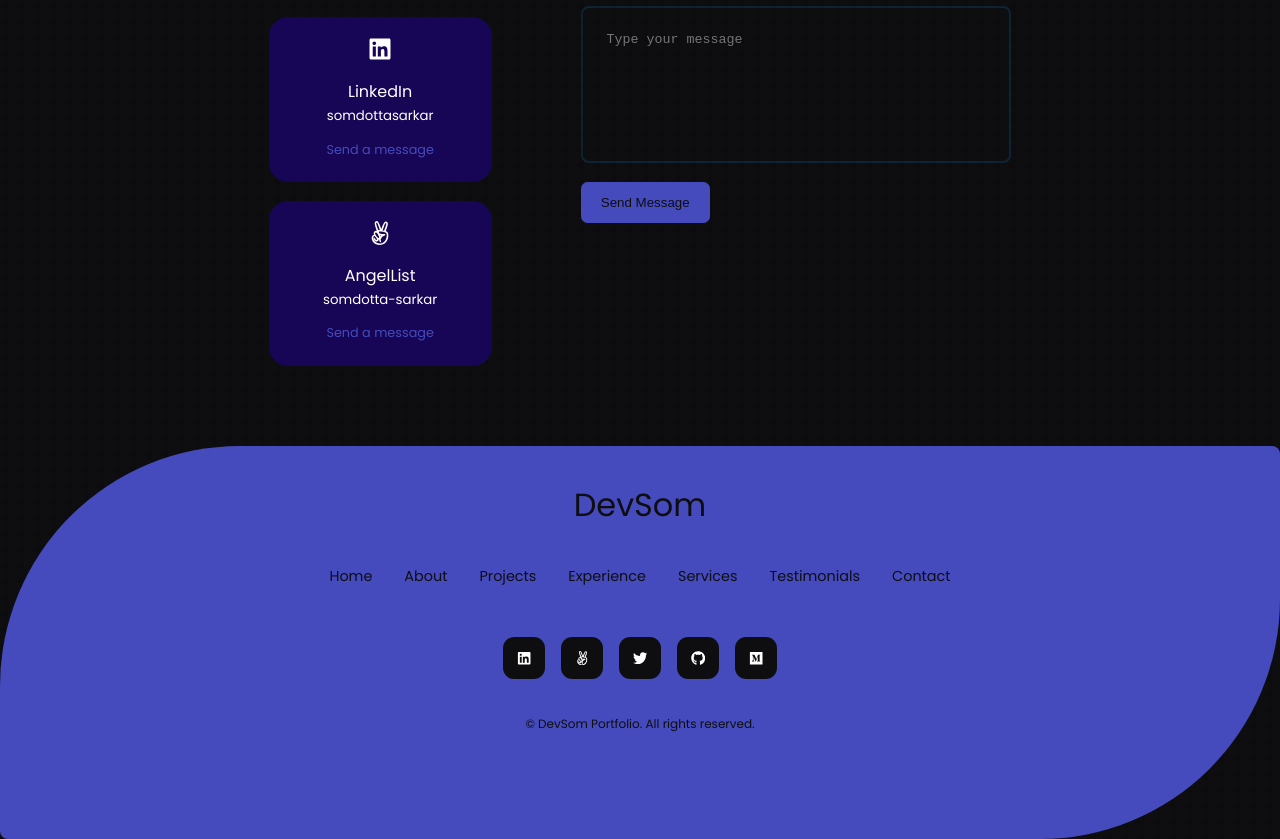
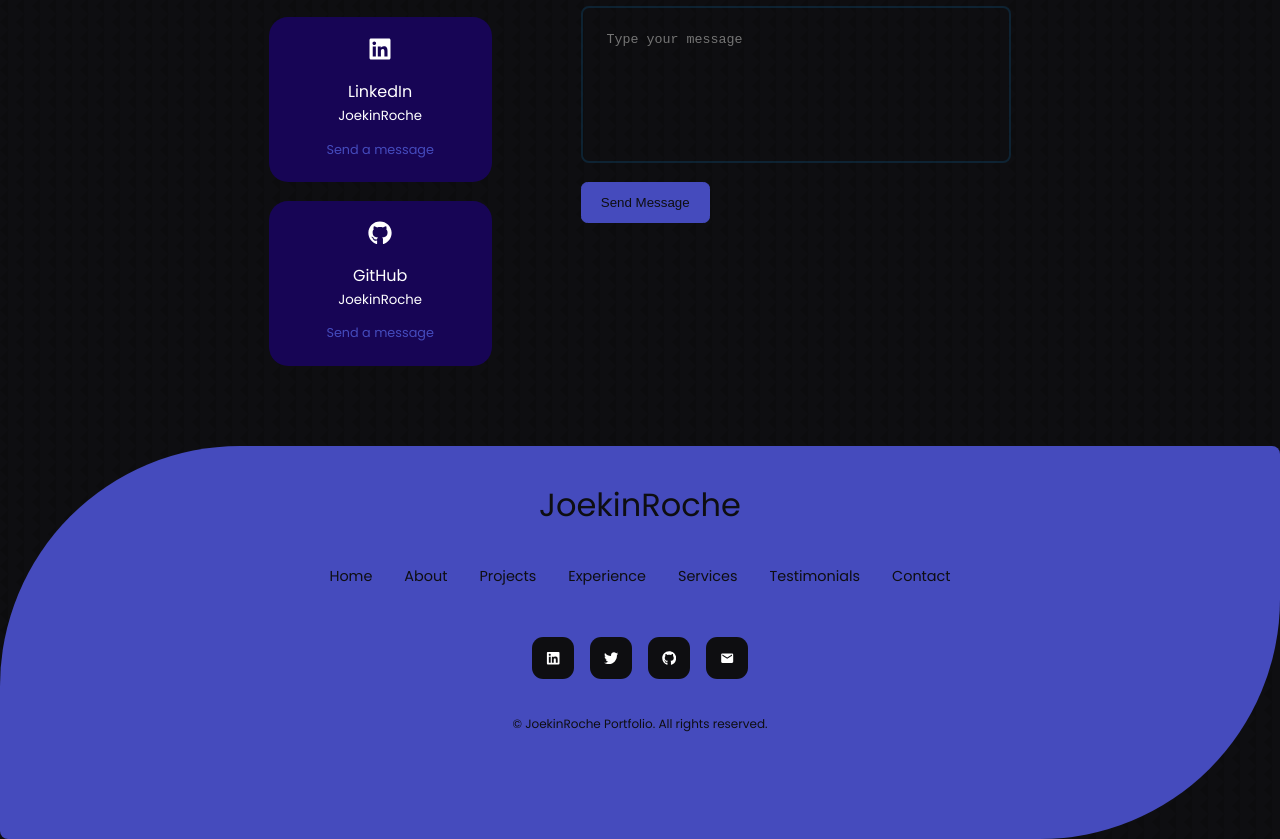
Before and after one commit to JoekinRoche/joekin, a React (Create React App) app: page / in a window 1280 px wide. Shown: the part 3922-4761 px from the top of the page. Built offline with nearby package versions, Linux system fonts and the light colour scheme; the HTML template or start-up script is replaced by a standard one.

Commit message:
Footer and Contact page

```diff
--- a/src/Components/contact/contact.jsx
+++ b/src/Components/contact/contact.jsx
@@ -2,7 +2,7 @@ import React, { useRef } from 'react';
 import emailjs from 'emailjs-com';
 import './contact.css'
 import { MdEmail } from 'react-icons/md'
-import {FaLinkedin, FaAngellist} from 'react-icons/fa'
+import {FaLinkedin, FaAngellist,FaGithub} from 'react-icons/fa'
 
 const Contact = () => {
   const form = useRef();
@@ -27,19 +27,19 @@ const Contact = () => {
           <article className='contact_option'>
             <MdEmail className='contact_option-icon'/>
             <h4>Email</h4>
-            <h5>jhilick.s@gmail.com</h5>
+            <h5>joekinroches@gmail.com</h5>
             <a href='mailto:jhilick.s@gmail.com' target="_blank" rel="noreferrer">Send a message</a>
           </article>
             <article className='contact_option'>
             <FaLinkedin className='contact_option-icon'/>
             <h4>LinkedIn</h4>
-            <h5>somdottasarkar</h5>
+            <h5>JoekinRoche</h5>
             <a href='https://www.linkedin.com/in/somdottasarkar/' target="_blank" rel="noreferrer">Send a message</a>
           </article>
           <article className='contact_option'>
-            <FaAngellist className='contact_option-icon'/>
-            <h4>AngelList</h4>
-            <h5>somdotta-sarkar</h5>
+            <FaGithub className='contact_option-icon'/>
+            <h4>GitHub</h4>
+            <h5>JoekinRoche</h5>
             <a href='https://angel.co/u/somdotta-sarkar' target="_blank" rel="noreferrer">Send a message</a>
           </article>
         </div>
--- a/src/Components/footer/footer.jsx
+++ b/src/Components/footer/footer.jsx
@@ -1,12 +1,14 @@
 /* eslint-disable jsx-a11y/anchor-is-valid */
 import React from 'react'
 import './footer.css'
-import {FaAngellist, FaTwitter, FaGithub, FaLinkedin, FaMedium} from 'react-icons/fa'
+import {FaTwitter, FaGithub, FaLinkedin} from 'react-icons/fa'
+import { MdEmail } from 'react-icons/md'
+
 
 const Footer = () => {
   return (
     <footer>
-      <a href="#" className='footer_logo'>DevSom</a>
+      <a href="#" className='footer_logo'>JoekinRoche</a>
       <ul className='permalinks'>
         <li><a href='#'>Home</a></li>
         <li><a href='#about'>About</a></li>
@@ -17,14 +19,13 @@ const Footer = () => {
         <li><a href='#contact'>Contact</a></li>
       </ul>
       <div className="footer_socials">
-        <a href="https://www.linkedin.com/in/somdottasarkar/"><FaLinkedin /></a>
-        <a href="https://angel.co/u/somdotta-sarkar"><FaAngellist /></a>
-        <a href="https://twitter.com/somdotta_sarkar"><FaTwitter /></a>
-        <a href="https://github.com/Somdotta07"><FaGithub /></a>
-        <a href="https://medium.com/@jhilick.s"><FaMedium /></a>
+        <a href="https://www.linkedin.com/in/joekin-roche/"><FaLinkedin /></a>
+        <a href="https://twitter.com/"><FaTwitter /></a>
+        <a href="https://github.com/JoekinRoche"><FaGithub /></a>
+        <a href="https://mail.google.com/mail/u/0/#inbox"><MdEmail /></a>
       </div>
       <div className="footer_copyright">
-        <small>&copy; DevSom Portfolio. All rights reserved.</small>
+        <small>&copy; JoekinRoche Portfolio. All rights reserved.</small>
       </div>
     </footer>
   )
```
Also changed, not shown: src/Components/project/Projects.jsx (+0 -26 lines).
